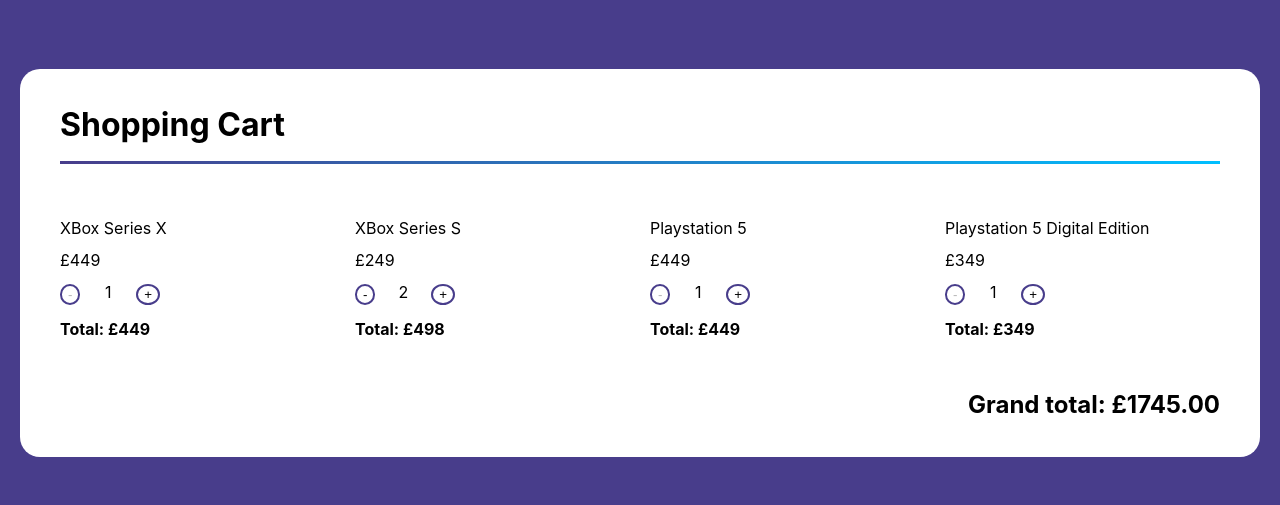
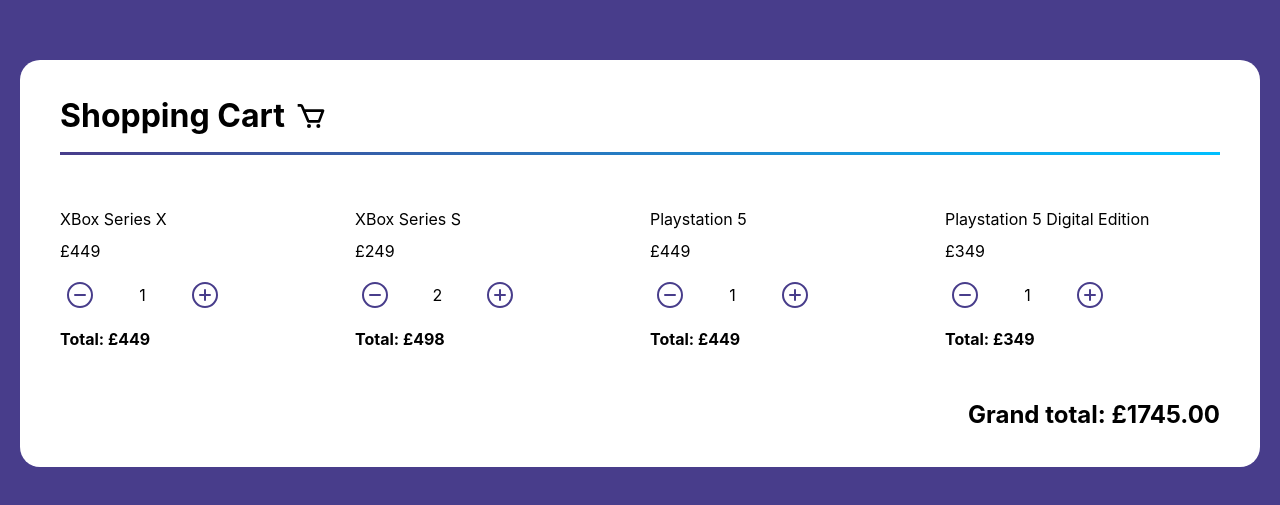
Before and after one commit to RoryGrenade/react-shopping-cart, a React (Create React App) app: page / in a window 1280 px wide. Shown: the part 137-642 px from the top of the page. Built offline with nearby package versions, Linux system fonts and the light colour scheme.

Commit message:
Added react-icons

```diff
--- a/package.json
+++ b/package.json
@@ -9,6 +9,7 @@
     "node-sass": "4.14.1",
     "react": "^17.0.1",
     "react-dom": "^17.0.1",
+    "react-icons": "^4.1.0",
     "react-scripts": "4.0.1",
     "web-vitals": "^0.2.4"
   },
--- a/src/Cart.js
+++ b/src/Cart.js
@@ -1,5 +1,6 @@
 import React, {useState} from 'react';
 import CartItem from './CartItem';
+import { BiCart } from "react-icons/bi";
 
 import './Cart.scss'
 
@@ -20,8 +21,8 @@
     const grandTotal = items.reduce((total, item) => (total + item.qty * item.price), 0).toFixed(2)
     return (
         <div className="cart">
-            <div className="cart__title-border-wrapper">
-                <h1 className="cart__title">Shopping Cart</h1>
+            <div className="cart__title-wrapper">
+                <h1 className="cart__title">Shopping Cart<BiCart className="cart__title-icon" /></h1>
             </div>
             <div className="cart__items-wrapper">
                 {items.map(item => (
--- a/src/Cart.scss
+++ b/src/Cart.scss
@@ -12,14 +12,13 @@
   padding: $spacing-base;
 }
 
-.cart__title-border-wrapper {
-  position: relative;
+.cart__title-wrapper {
   padding: 0 0 3px;
   margin: 0 0 $spacing-base;
   background: linear-gradient(to right, deepskyblue, darkslateblue, deepskyblue);
   background-size: 200% 100%;
   background-position: 100% 100%;
-  animation: animatedgradient 1s ease 1s;
+  animation: animatedgradient 1s ease 0.5s;
 }
 
 @keyframes animatedgradient {
@@ -32,9 +31,15 @@
 }
 
 .cart__title {
+  display: flex;
+  align-items: center;
   background-color: white;
   margin: 0;
   padding: 0 0 $spacing-half;
+}
+
+.cart__title-icon {
+  margin: 0 0 0 10px;
 }
 
 .cart__items-wrapper {
--- a/src/CartItem.js
+++ b/src/CartItem.js
@@ -1,4 +1,5 @@
 import React from 'react';
+import { IoAddCircleOutline, IoRemoveCircleOutline  } from "react-icons/io5";
 
 import './CartItem.scss';
 
@@ -15,9 +16,9 @@
             <p>{name}</p>
             <p>£{price}</p>
             <div className="cart-item__qty-wrapper">
-                <button className="cart-item__button" onClick={subtractOne} disabled={qty <= 1}>-</button>
+                <button className="cart-item__button" onClick={subtractOne} disabled={qty <= 1}><IoRemoveCircleOutline className="cart-item__icon" /></button>
                 <span>{qty}</span>
-                <button className="cart-item__button" onClick={addOne}>+</button>
+                <button className="cart-item__button" onClick={addOne}><IoAddCircleOutline className="cart-item__icon" /></button>
             </div>
             <p><strong>Total: £{price * qty}</strong></p>
         </div>
--- a/src/CartItem.scss
+++ b/src/CartItem.scss
@@ -5,13 +5,60 @@
 
 .cart-item__qty-wrapper {
   display: flex;
+  align-items: center;
   justify-content: space-between;
-  width: 100px;
+  max-width: 60%;
 }
 
 .cart-item__button {
   background: white;
-  outline: none;
-  border: 2px solid darkslateblue;
+  border: none;
+  width: 40px;
+  height: 40px;
+  padding: 0;
+  font-size: 32px;
+  display: flex;
+  align-items: center;
+  justify-content: center;
   border-radius: 50%;
+  overflow: hidden;
+  background-size: cover;
+  position: relative;
+  &:before {
+    content: '';
+    display: none;
+    position: absolute;
+    top: 0;
+    left: 0;
+    width: 100%;
+    height: 100%;
+    background: linear-gradient(to right, deepskyblue, darkslateblue, deepskyblue);
+    background-size: 200% 100%;
+    background-position: 100% 100%;
+  }
+  &:hover {
+    cursor: pointer;
+    &:before {
+      display: block;
+      animation: animated-button-gradient 1s ease infinite;
+    }
+  }
 }
+
+@keyframes animated-button-gradient {
+  0% {
+    background-position: 300% 100%;
+  }
+  100% {
+    background-position: 100% 100%;
+  }
+}
+
+.cart-item__icon {
+  color: darkslateblue;
+  position: relative;
+  .cart-item__button:hover & {
+    color: white;
+    background: transparent;
+  }
+}
```
Also changed, not shown: 1 other file (tests, documents, lock files or other folders).
